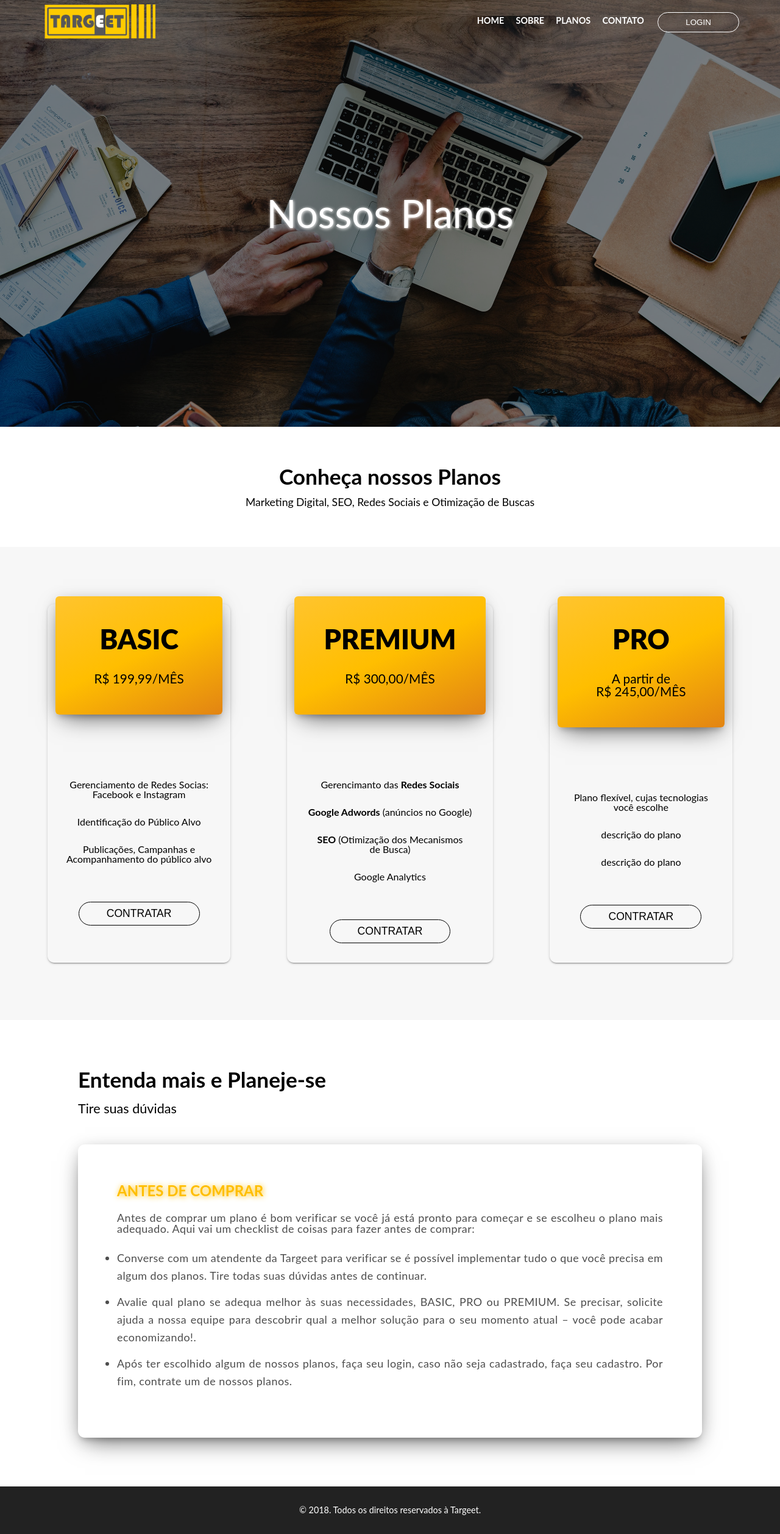
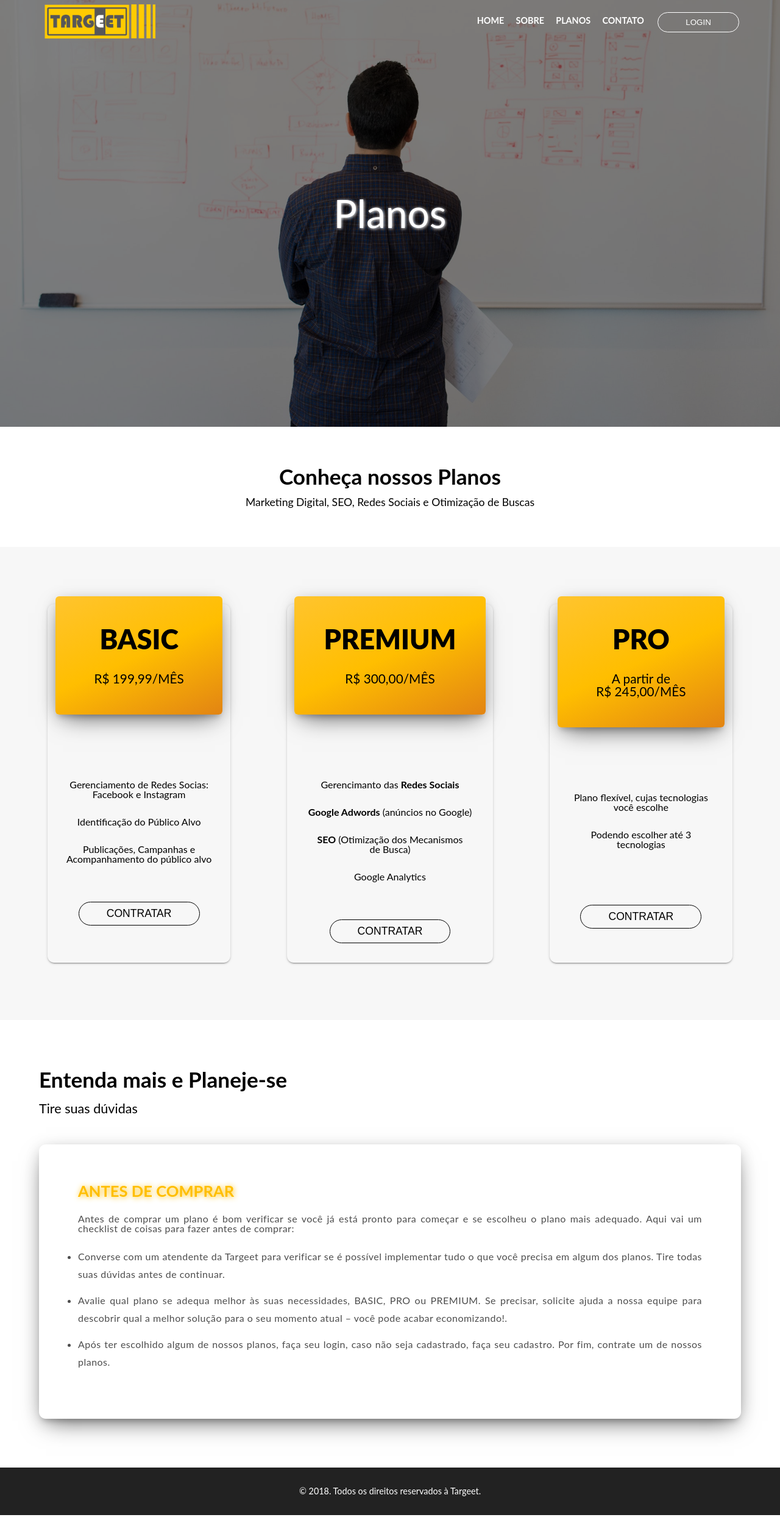
Before and after one commit to gabsgasps/Etec-TCM-Mod2, a PHP site: page /planos.php in a window 1280 px wide. Shown: the whole page at 61% size. After the commit the page ends 2485 px from the top, so only its background shows below. Run offline with PHP 8.4, Linux system fonts and the light colour scheme.

Commit message:
mudanças no faq da area de planos

```diff
--- a/css/main.css
+++ b/css/main.css
@@ -57,7 +57,7 @@ header, .header-sobre, .planos-header, .area-Login, .header-areaUsu {
   background-size: cover;
   background-attachment: fixed; }
 
-.intersecao-1 .wrap, .contato .wrap, footer .wrap, .planos-header .wrap, .destaque-planos .wrap, .info-planos .wrap, .area-Login .wrap, .areaForm .wrap, .login-mobile .wrap, .form-mobile .wrap, .header-cadastro-M .wrap, .area-cadastro .wrap, .header-areaUsu .wrap, .area-Usu .wrap {
+.intersecao-1 .wrap, .contato .wrap, footer .wrap, .planos-header .wrap, .destaque-planos .wrap, .area-Login .wrap, .areaForm .wrap, .login-mobile .wrap, .form-mobile .wrap, .header-cadastro-M .wrap, .area-cadastro .wrap, .header-areaUsu .wrap, .area-Usu .wrap {
   width: 80%;
   height: auto;
   margin: 0 auto; }
@@ -699,7 +699,9 @@ footer {
       .main-sobre .wrap article p {
         text-align: center;
         font-size: 1.2rem;
-        line-height: 1.4rem; }
+        line-height: 1.4rem;
+        color: white;
+        font-weight: 600; }
 
 .destaque-sobre {
   width: 100%;
@@ -758,7 +760,7 @@ footer {
 .planos-header {
   width: 100%;
   height: 700px;
-  background-image: url(../img/sobre.jpg);
+  background-image: url(../img/o.jpeg);
   position: relative; }
   .planos-header:after {
     content: '';
@@ -810,6 +812,9 @@ footer {
       margin: .9rem;
       padding: 2rem .8rem;
       border-radius: .7rem; }
+      @media (max-width: 425px) {
+        .area-Planos .wrap .card-planos {
+          flex: 1; } }
       .area-Planos .wrap .card-planos .card-header {
         width: 100%;
         height: auto;
@@ -857,12 +862,19 @@ footer {
   width: 100%;
   min-height: 500px;
   padding: 5rem 0; }
+  .info-planos .wrap {
+    width: 90%;
+    height: auto;
+    margin: 0 auto; }
   .info-planos .destaqueInfoP {
     margin-top: 3rem;
     padding: 4em;
     width: auto;
     height: auto;
     border-radius: .7rem; }
+    @media (max-width: 768px) {
+      .info-planos .destaqueInfoP {
+        padding: 2em; } }
   .info-planos h2 {
     font-size: 2.2rem;
     font-weight: bolder; }
@@ -877,17 +889,17 @@ footer {
     .info-planos .infoAntesdeComprar h5 {
       color: #ffbe00;
       font-weight: bolder;
-      font-size: 1.5rem;
+      font-size: 1.6rem;
       text-transform: uppercase;
       margin-bottom: 1.5rem;
       text-shadow: 1px 1px 10px; }
     .info-planos .infoAntesdeComprar p {
-      font-size: 1.12rem;
+      font-size: 1rem;
       letter-spacing: .03rem;
       text-align: justify;
       color: #4d4d4d; }
   .info-planos .infoLista li {
-    font-size: 1.12rem;
+    font-size: 1rem;
     letter-spacing: .03rem;
     margin-bottom: .9rem;
     text-align: justify;
--- a/css/planos.scss
+++ b/css/planos.scss
@@ -1,7 +1,7 @@
 .planos-header{
 	width: 100%;
 	height: 700px;
-	background-image: url(../img/sobre.jpg);
+	background-image: url(../img/o.jpeg);
 	@extend %background-fixed;
 	@extend %flex;
     position: relative;
@@ -75,7 +75,9 @@
             padding: 2rem .8rem;
             @extend %sombraMenor;
             border-radius: .7rem;
-
+			@media (max-width: 425px) {
+				flex: 1;
+			}
 			.card-header{
 				// padding: 1rem 2rem;
                 width: 100%;
@@ -140,7 +142,9 @@
 	min-height: 500px;
 	padding: 5rem 0;
 	.wrap{
-		@extend %wrap;
+		width: 90%;
+		height: auto;
+		margin: 0 auto;
 
 	}
 	.destaqueInfoP{
@@ -151,6 +155,9 @@
 		height: auto;
 		border-radius: .7rem;
 
+		@media (max-width: 768px) {
+			padding: 2em;
+		}
 	}
 	h2{
 		font-size: 2.2rem;
@@ -169,13 +176,13 @@
 		h5{
 			color: map-get($pallete, amarelo1);
 			font-weight: bolder;
-			font-size: 1.5rem;
+			font-size: 1.6rem;
 			text-transform: uppercase;
 			margin-bottom: 1.5rem;
 		    text-shadow: 1px 1px 10px;
 		}
 		p{
-			font-size: 1.12rem;
+			font-size: 1rem;
 			letter-spacing: .03rem;
 			text-align: justify;
 			color: rgb(77, 77, 77);
@@ -185,7 +192,7 @@
 
 	.infoLista {
 		li {
-			font-size: 1.12rem;
+			font-size: 1rem;
 			letter-spacing: .03rem;
 			margin-bottom: .9rem;
 			text-align: justify;
--- a/css/sobre.scss
+++ b/css/sobre.scss
@@ -77,7 +77,8 @@
 				text-align: center;
 				font-size: 1.2rem;
 				line-height: 1.4rem;
-
+                color: white;
+                font-weight: 600;
 			}
 		}
 	}
--- a/planos.php
+++ b/planos.php
@@ -2,7 +2,7 @@
 
 	<section class="planos-header">
 		<div class="wrap">
-			<h1>Nossos Planos</h1>
+			<h1>Planos</h1>
 		</div>
 	</section>
 	<section class="destaque-planos">
@@ -62,8 +62,8 @@
 				<div class="card-body">
 					<ul>
 						<li>Plano flexível, cujas tecnologias <br> você escolhe</li>
-						<li>descrição do plano</li>
-						<li>descrição do plano</li>
+						<li>Podendo escolher até 3 <br> tecnologias</li>
+						<li></li>
 					</ul>
 				</div>
 				<div class="card-footer">
```
Also changed, not shown: img/brain.jpg (added), img/o.jpeg (added).
